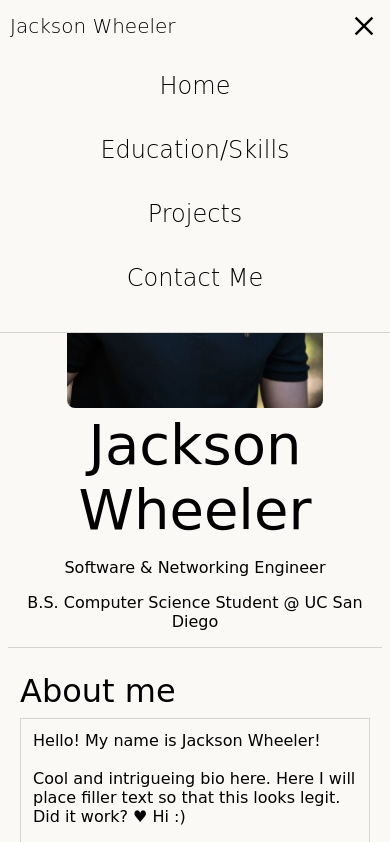
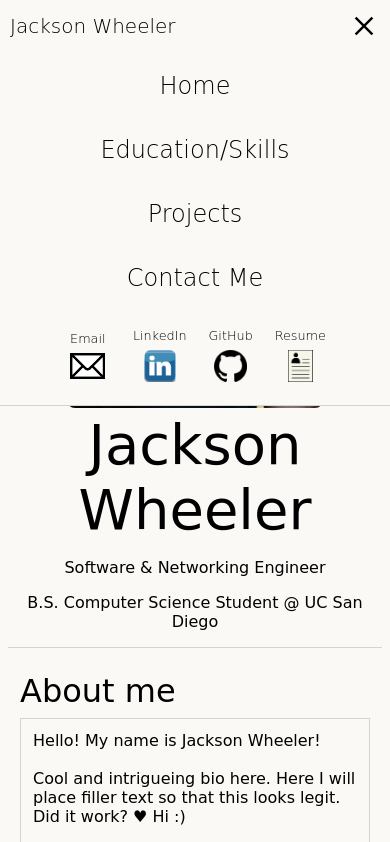
Before and after one commit to Jackson-Wheeler/Jackson-Wheeler.github.io, a plain HTML site: page index.html in a window 390 px wide. Both pictures are taken after a click on the element "menu". Shown: the top 842 px of the page. Drawn offline with nearby package versions, Linux system fonts and the light colour scheme; a web font is replaced by a local one.

Commit message:
added contact-card to bottom of mobile menu

```diff
--- a/css/style.css
+++ b/css/style.css
@@ -89,6 +89,7 @@
 
         /* Side bar */
         --sb-align: end;
+        --sb-display: flex;
     }
 }
 /* Tablet */
@@ -128,6 +129,7 @@
 
         /* Side bar */
         --sb-align: end;
+        --sb-display: none;
     }
 }
 
@@ -240,6 +242,7 @@ video {
     margin: var(--nav-item-margin);
 }
 
+/* Mobile Menu */
 .menu-icon {
     display: var(--menu-icon-display);
     height: fit-content;
@@ -252,14 +255,48 @@ video {
     font-size: 2rem;
     display: none;
 }
-/* Mobile menu */
+/* Contact Card */
+.contact-card {
+    font-size: var(--fs-300);
+    padding: 0.5em;
+    width: 80%;
+
+    display: none;
+    flex-direction: row;
+    flex-wrap: nowrap;
+    justify-content: space-around;
+    align-items: center;
+}
+.contact-card a {
+    transition: all 0.05s;
+
+    display: flex;
+    flex-direction: column;
+    flex-wrap: nowrap;
+    align-items: center;
+
+}
+.contact-card img {
+    object-fit: scale-down;
+    height: 2rem;
+    margin: .5em;
+}
+.contact-card .mail-icon {
+    height: 1.65rem;
+}
+.contact-card a:hover img {
+    transform: scale(1.02);
+    /* text-decoration: underline; */
+    /* background-color: var(--background-color-darker); */
+}
+/* Nav menu open & close */
 .navbar.open .menu-open {
     display: none;
 }
 .navbar.open .menu-close {
     display: block;
 }
-.navbar.open .nav-menu {
+.navbar.open .nav-menu, .navbar.open .contact-card {
     display: flex;
 }
 
@@ -271,6 +308,9 @@ video {
 }
 .navbar.close .nav-menu {
     display: var(--nav-menu-display);
+}
+.navbar.close .contact-card {
+    display: none;
 }
 
 
@@ -605,17 +645,8 @@ figcaption {
 
 
 /************
- --SIDEBAR--
+ --Contact Card--
 ************/
-/* Tablet */
-/* @media (min-width: var(--tablet-min)) and (max-width: var(--tablet-max)) {
-
-} */
-
-/* Desktop */
-/* @media (min-width: var(--desktop-min)) {
-
-} */
 
 #rightSection {
     grid-column: var(--grid-rightSidebar);
@@ -642,7 +673,7 @@ figcaption {
     padding: 0 0.5em;
 
 
-    display: flex;
+    display: var(--sb-display);
     flex-direction: column;
     flex-wrap: nowrap;
     justify-content: space-around;
@@ -679,6 +710,8 @@ footer {
     border-top: var(--box-border);
     padding: .5em;
 }
+
+
 
 
 
--- a/index.html
+++ b/index.html
@@ -38,74 +38,31 @@
             <li><a href="#projects">Projects</a></li>
             <li><a href="/contact.html">Contact Me</a></li>
         </ul>
-        <!-- Hamburger Menu -->
-        <!-- TODO: put hamburger icon here -->
-        <!-- <a id="hamburgerMenu" class="menuButton" href="#menuBarView">
-            <svg viewBox="0 0 40 34" role="img">
-                <title>Open Menu</title>
-                <rect x="0" y="28" width="100%" height="6" rx="3"></rect>
-                <rect x="0" y="14" width="100%" height="6" rx="3"></rect>
-                <rect x="0" y="0" width="100%" height="6" rx="3"></rect>
-            </svg>
-        </a> -->
+        <div class="contact-card">
+            <a href="mailto:jackson.n.wheeler@gmail.com" title="mailto:jackson.n.wheeler@gmail.com">
+                <span>Email</span>
+                <img class="mail-icon" src="/images/email_logo.png" alt="Email Logo" height="60px" />
+            </a>
+            <a href="https://www.linkedin.com/in/jackson-wheeler-ucsd/" target="_blank" title="https://www.linkedin.com/in/jackson-wheeler-ucsd/">
+                <span>LinkedIn</span>
+                <img src="/images/linkedIn_logo.png" alt="LinkedIn Logo" height="60px" />
+            </a>
+            <a href="https://github.com/Jackson-Wheeler" target="_blank" title="https://github.com/Jackson-Wheeler">
+                <span>GitHub</span>
+                <img src="/images/github_logo.png" alt="GitHub Logo" height="60px" />
+            </a>
+            <a href="/resources/Jackson_Wheeler_Resume.pdf" target="_blank" title="Jackson_Wheeler_Resume.pdf">
+                <span>Resume</span>
+                <img src="/images/resume_logo.jpg" alt="Resume logo" height="60px" />
+            </a>
+        </div>
     </nav>
-
-    <!-- Menu Bar View -->
-    <!-- TODO: use JS to display this -->
-    <!-- <section id="menuBarView">
-        <aside id="screenView"></aside>
-        <aside id="menuBar">
-            <div id="menuCloseContainer">
-                <a id="menuClose" class="menuButton" href="#">
-                    <svg viewBox="0 0 40 34" role="img">
-                        <title>Close Menu</title>
-                        <rect transform="translate(17.000000, 17.000000) rotate(-315.000000) translate(-17.000000, -17.000000) " x="-4.25" y="14.45" width="42.5" height="5.1" rx="2.55"></rect>
-                        <rect transform="translate(17.000000, 17.000000) rotate(-45.000000) translate(-17.000000, -17.000000) " x="-4.25" y="14.45" width="42.5" height="5.1" rx="2.55"></rect>
-                    </svg>
-                </a>
-            </div>
-
-            <div id="menuNav">
-                <a href="#top">Home</a>
-                <a href="#education">Education/Skills</a>
-                <a href="#projects">Projects</a>
-                <a href="/contact.html">Contact Me!</a>
-            </div>
-
-            <div id="menuContactLinksContainer">
-                <div id="menuContactLinks">
-                    <a href="mailto:jackson.n.wheeler@gmail.com" title="Email">
-                        <span>Email</span>
-                        <img src="/images/email_logo_5.png" alt="Email Logo" height="20" width="20" />
-                    </a>
-                    <a href="https://www.linkedin.com/in/jackson-wheeler-ucsd/" target="_blank" title="LinkedIn">
-                        <span>LinkedIn</span>
-                        <img src="/images/linkedIn_logo.png" alt="LinkedIn Logo" height="20" width="20" />
-                    </a>
-                    <a href="https://github.com/Jackson-Wheeler" target="_blank" title="GitHub">
-                        <span>GitHub</span>
-                        <img src="/images/github_logo.png" alt="GitHub Logo" height="20" width="20" />
-                    </a>
-                    <a href="/resources/Jackson_Wheeler_Resume.pdf" target="_blank" title="Resume">
-                        <span>Resume</span>
-                        <img src="/images/resume_logo_personal_2.jpg" alt="Resume logo" height="20" width="20" />
-                    </a>
-                </div>
-            </div>
-        </aside>
-    </section> -->
-
 
 
     <!-- Header -->
     <header id="mainHeader">
         <article id="profileHeading">
             <picture id="profilePic">
-                <!-- <source srcset="/images/profile_photo_small.webp"
-                type="image/webp"
-                media="(max-width: 700px)" />
-                <source srcset="/images/profile_photo_small.jpg"
-                media="(max-width: 700px)" /> -->
                 <source srcset="/images/profile_photo.webp"
                 type="image/webp" />
                 <img src="/images/profile_photo.jpg"
```
